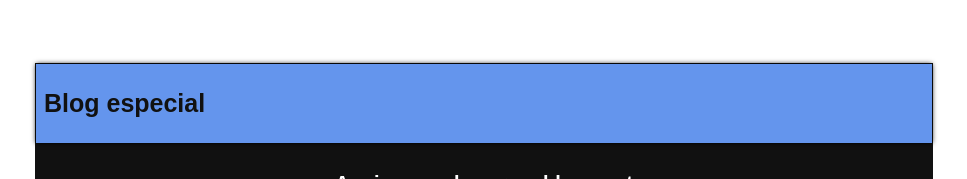
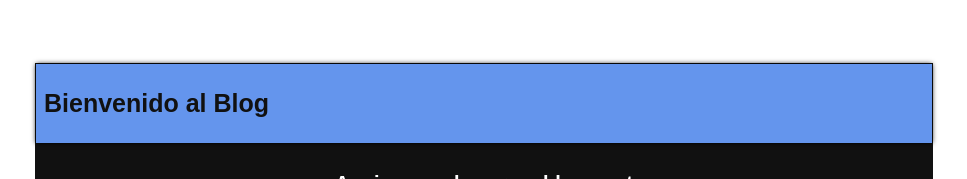
Before and after one commit to steven55sol/Blog, a plain HTML site: page index.html in a window 1280 px wide. Shown: the part 137-316 px from the top of the page, without its empty margins (156-1123 px from the left). Drawn offline with Linux system fonts and the light colour scheme.

Commit message:
Cambie el titulo del blog
por que puedo

```diff
--- a/index.html
+++ b/index.html
@@ -9,7 +9,7 @@
 <body>
    <div id="container">
     <div id="cabecera">
-        <h1 id="title">Blog especial</h1>
+        <h1 id="title">Bienvenido al Blog</h1>
     </div>
       <div id="post">
           <h1>Aqui vamos hacer un blog post</h1>
```
